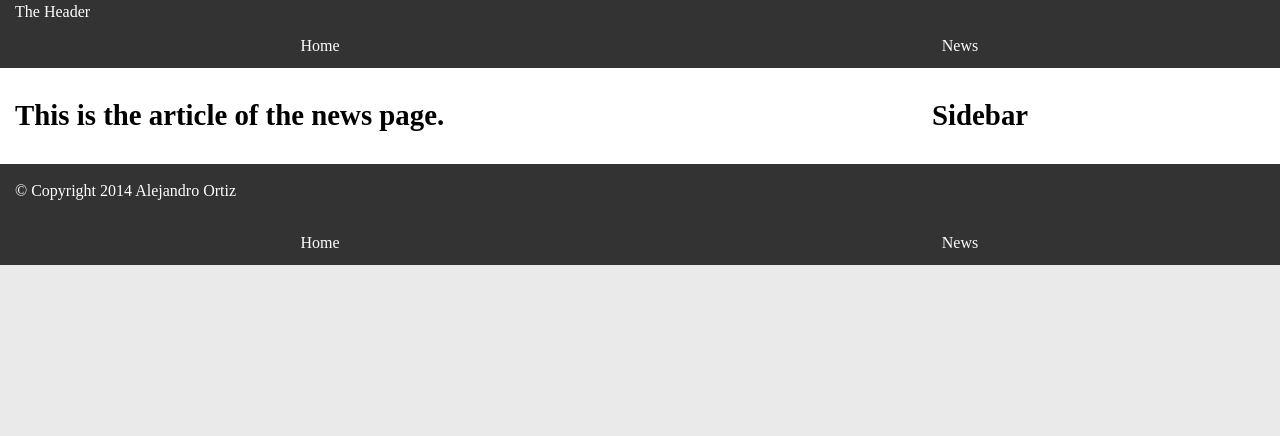
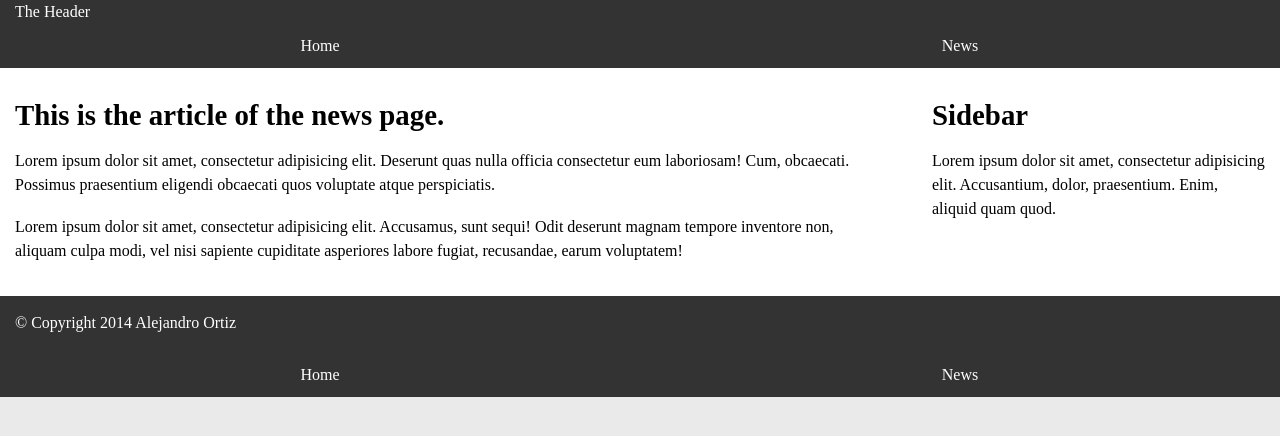
Before and after one commit to ajndroortiz/test-site, a Jekyll site: the page built from news.html, in a window 1280 px wide. Shown: the top 436 px of the page. Built offline with Jekyll 4.4.1, drawn with Linux system fonts in a browser that asks for light colours; Markdown is read by kramdown in place of the engine named in the settings.

Commit message:
corrected styling error

```diff
--- a/css/style.scss
+++ b/css/style.scss
@@ -10,3 +10,7 @@
 body {
     background-color: #eaeaea;
 }
+
+a {
+    text-decoration: none;
+}
--- a/news.html
+++ b/news.html
@@ -4,9 +4,16 @@ layout: default
 
 <section>
     <article>
-        <h2>This is the article of the news page.</h2>
+        <div class="news-article">
+            <h2>This is the article of the news page.</h2>
+            <p>Lorem ipsum dolor sit amet, consectetur adipisicing elit. Deserunt quas nulla officia consectetur eum laboriosam! Cum, obcaecati. Possimus praesentium eligendi obcaecati quos voluptate atque perspiciatis.</p>
+            <p>Lorem ipsum dolor sit amet, consectetur adipisicing elit. Accusamus, sunt sequi! Odit deserunt magnam tempore inventore non, aliquam culpa modi, vel nisi sapiente cupiditate asperiores labore fugiat, recusandae, earum voluptatem!</p>
+        </div>
     </article>
     <aside>
-        <h2>Sidebar</h2>
+        <div class="news-sidebar">
+            <h2>Sidebar</h2>
+            <p>Lorem ipsum dolor sit amet, consectetur adipisicing elit. Accusantium, dolor, praesentium. Enim, aliquid quam quod.</p>
+        </div>
     </aside>
 </section>
```
